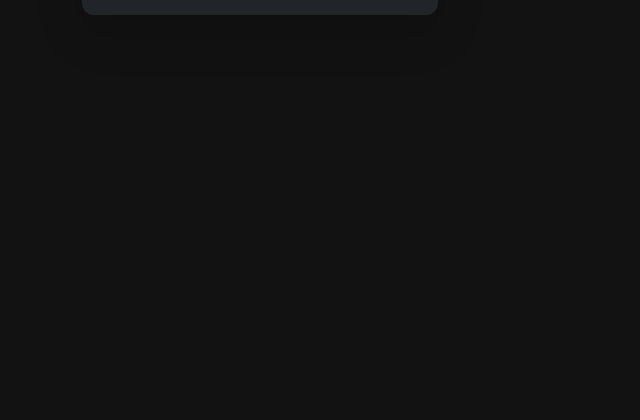
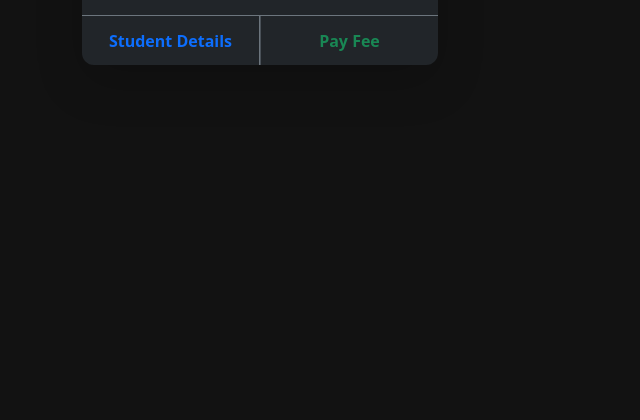
Before and after one commit to AnasAlam786/Falak-School-Manager, a Flask app: page /students in a window 1280 px wide. Shown: the part 339-759 px from the top of the page, without its empty margins (0-640 px from the left). Run offline with Flask 3, Linux system fonts and the light colour scheme; the visitor is signed in with stand-in values (Sample User, id 1); tables that the repository leaves empty hold one stand-in row (values such as "Sample post").

Commit message:
Update students.html

```diff
--- a/templates/students.html
+++ b/templates/students.html
@@ -2,7 +2,7 @@
 {% block title %}Students Data{% endblock %}
 {% block content %}
 <style>
-  .modal-content
+  .modal-content, .accordion-body
           { background: #1e1e2f; border-radius: 15px; box-shadow: 0 8px 20px rgba(0, 0, 0, 0.6); }
   .modal-header
           { background: linear-gradient(90deg, #4e54c8, #8f94fb); }
@@ -16,6 +16,17 @@
           { background-color: #2a2a3d; }
   .modal-footer
           { background: #2a2a3d; }
+
+  .accordion-button
+          { box-shadow: 0 0 10px rgba(0, 0, 255, 0.5); transition: box-shadow 0.3s ease;  }
+
+  .accordion-button:not(.collapsed)
+         { box-shadow: 0 0 15px rgba(0, 0, 255, 0.7); }
+  .card:hover
+          { transform: translateY(-5px);
+            box-shadow: 0 4px 20px rgba(0, 0, 0, 0.6);
+            transition: all 0.3s ease-in-out;
+                }
 </style>
 
 <div class="container">
@@ -66,8 +77,8 @@
                    class="img-fluid rounded-circle"
                    style="width: 130px; height: 180px; object-fit: cover; object-position: top; border: 2px solid #ffffff">
               <div class="ms-3 text-start">
-                <a class="student-name fw-bold mb-0" onclick="viewStudentDetails('{{ row["id"] }}')">{{ row["STUDENTS_NAME"] }}</a>
-                <p class="student-father text-muted mb-0"><small>{{ row["FATHERS_NAME"] }}</small></p>
+                <a class="student-name fw-bold mb-0" onclick="viewStudentDetails('{{ row["id"] }}')">{{ row["STUDENTS_NAME"] }}</a><br>
+                <p class="student-father text-muted mb-0" ><small>{{ row["FATHERS_NAME"] }}</small></p>
                 <p class="student-class-roll fw-bold mt-3">{{ row["CLASS"] }} - {{ row["ROLL"] }}</p>
                 <!--<p class="text-muted">{{ row.ADMISSION_NO }}</p>-->
                 <span class="badge bg-success rounded-pill">{{ row["DOB"] }}</span>
@@ -76,6 +87,18 @@
                     <i class="fa fa-phone"></i> <strong>{{ row["PHONE"] }}</strong>
                   </a>
                 </div>
+              </div>
+            </div>
+            <div class="d-flex border-top border-secondary" style="height: 50px;">
+              <div class="w-50 border-end border-secondary">
+                <button class="btn btn-outline-primary fw-bold w-100 h-100 border-0"  onclick="viewStudentDetails('{{ row["id"] }}')" style="border-radius: 0;">
+                  Student Details
+                </button>
+              </div>
+              <div class="w-50 border-start">
+                <button class="btn btn-outline-success fw-bold w-100 h-100 border-0" onclick="getFees('{{ row["id"] }}')" style="border-radius: 0;">
+                  Pay Fee
+                </button>
               </div>
             </div>
           </div>
@@ -98,7 +121,7 @@
       <div class="modal-header d-flex justify-content-center align-items-center w-100">
         <div class="d-flex justify-content-center align-items-center w-100">
           <h5 class="modal-title">
-            <i class="fas fa-school"></i>&nbsp;&nbsp;Falak Public School
+            <i class="fas fa-school"></i>&nbsp;&nbsp;Falak Public School, Moradabad
           </h5>
         </div>
         <button type="button" class="btn-close" data-bs-dismiss="modal" aria-label="Close"></button>
@@ -113,6 +136,47 @@
   </div>
 </div>
 
+<div class="modal fade" id="feesModal" tabindex="-1" aria-labelledby="feesModal" aria-hidden="true">
+  <div class="modal-dialog modal-lg">
+
+    <div class="modal-content">
+      <div class="modal-header">
+        <h5 class="modal-title fs-4 d-flex align-items-center">
+          <i class="bi bi-credit-card me-2"></i> Pay Fees
+        </h5>
+        <button type="button" class="btn-close" data-bs-dismiss="modal" aria-label="Close"></button>
+      </div>
+      <div id="feesModalBody" class="modal-body p-0">
+
+      </div>
+    </div>
+  </div>
+</div>
+
+<div class="modal fade" id="verify" tabindex="-1" aria-hidden="true">
+  <div class="modal-dialog modal-dialog-centered">
+    <div class="modal-content">
+      <div class="modal-header">
+        <h4 class="modal-title">Veriy The Payment</h4>
+        <button type="button" class="btn-close" data-bs-dismiss="modal" aria-hidden="true"></button>
+      </div>
+      <div class="modal-body 2" id="verifyBody">
+        <div class="form-check mb-2">
+          <input class="form-check-input" type="checkbox" value="" id="verifyCheckbox">
+          <label class="form-check-label" for="flexCheckDefault">
+            Please mark this checkbox once the payment has been received.
+          </label>
+        </div>
+      </div>
+
+      <div class="modal-footer">
+        <a href="#" data-bs-target="#feesModal" data-bs-toggle="modal" class="btn btn-secondary">Back</a>
+        <a href="#" class="btn btn-success" id='finalPay' onclick="Pay()">Final Pay</a>
+      </div>
+    </div>
+  </div>
+</div>
+
 <script src="{{ url_for('static', filename='students.js') }}"></script>
 
 {% endblock %}
```
